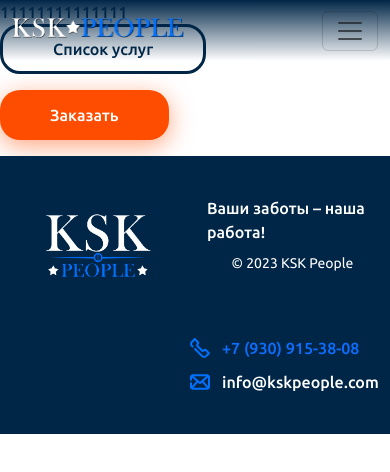
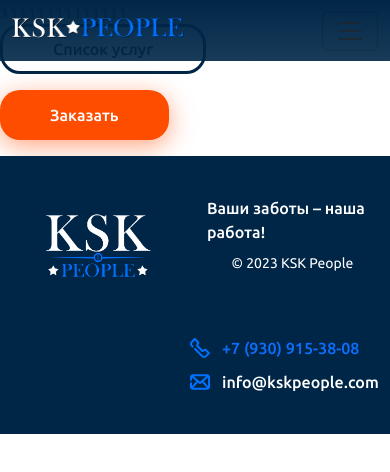
Before and after one commit to tayru/ksk-react, a React (Create React App) app: page /listPage in a window 390 px wide. Shown: the top 472 px of the page. Built offline with nearby package versions, Linux system fonts and the light colour scheme.

Commit message:
навигация адаптив

```diff
--- a/src/adaptive.css
+++ b/src/adaptive.css
@@ -1,4 +1,13 @@
 @media (max-width: 992px) {
+.navbar-expand-lg {
+	background: linear-gradient(0deg, rgba(0, 38, 71, 0.9), rgba(0, 38, 71, 0.9));
+}
+
+.navbar-nav .nav-link {
+	text-align: center;
+	margin: auto;
+}
+
     .main-block__title {
         font-size: 42px;
         width: fit-content;
```
